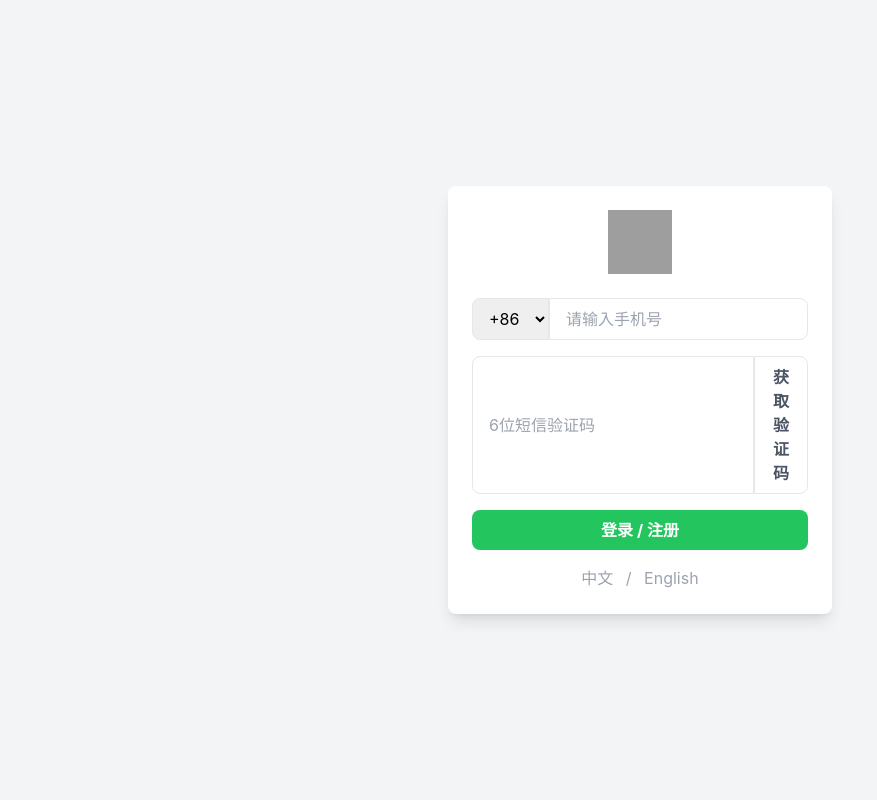
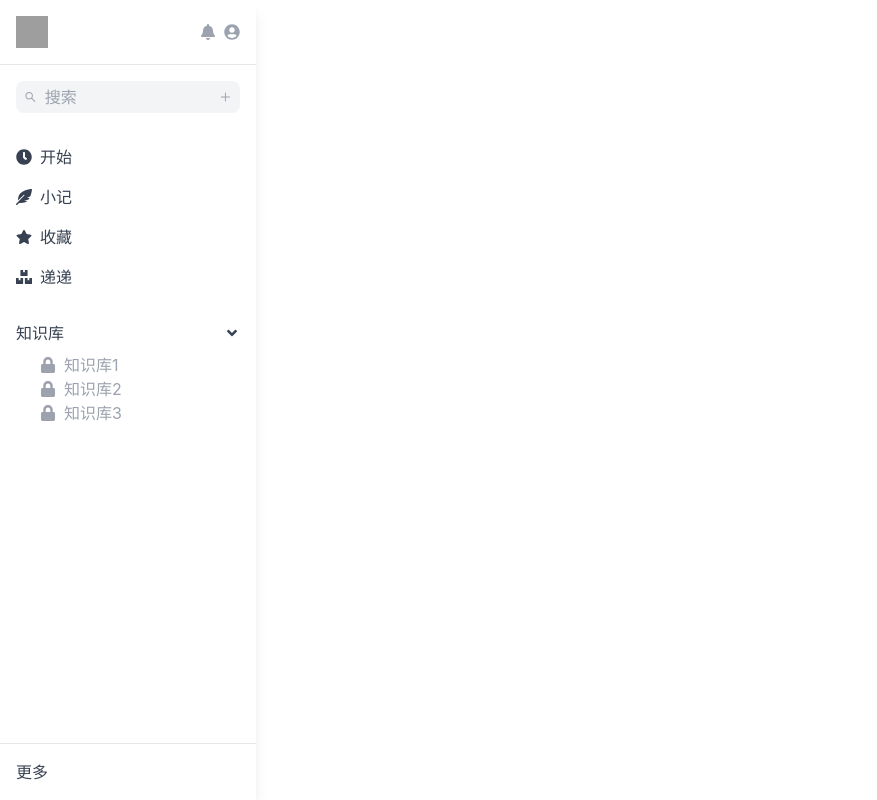
Before and after one commit to wind-tunnel-doc/doc-frontend, a React (Create React App) app: page /home in a window 1280 px wide. Shown: the whole page, without its empty margins (0-877 px from the left). Built offline with nearby package versions, Linux system fonts and the light colour scheme; grey boxes are pictures that could not be loaded.

Commit message:
添加主页侧边栏

```diff
--- a/package.json
+++ b/package.json
@@ -8,6 +8,8 @@
     "@testing-library/user-event": "^13.5.0",
     "react": "^18.3.1",
     "react-dom": "^18.3.1",
+    "react-icons": "^5.3.0",
+    "react-router-dom": "^6.26.2",
     "react-scripts": "5.0.1",
     "web-vitals": "^2.1.4"
   },
--- a/src/App.js
+++ b/src/App.js
@@ -1,9 +1,17 @@
 import React from 'react';
+import { BrowserRouter as Router, Route, Routes } from 'react-router-dom';
 import LoginPage from './component/LoginPage';
-const App = () => {
+import HomePage from './component/HomePage';
+
+function App() {
   return (
-    <LoginPage/>
+    <Router>
+      <Routes>
+        <Route path="/" element={<LoginPage/>} />
+        <Route path="/home" element={<HomePage/>} />
+      </Routes>
+    </Router>
   );
-};
+}
 
 export default App;
--- /dev/null
+++ b/src/component/HomePage.jsx
@@ -0,0 +1,12 @@
+import React from 'react';
+import Sidebar from './SideBar';
+
+function HomePage() {
+  return (
+    <div>
+      <Sidebar></Sidebar>
+    </div>
+  );
+}
+
+export default HomePage;
--- a/src/component/LoginPage.jsx
+++ b/src/component/LoginPage.jsx
@@ -1,8 +1,9 @@
 import React, { useState } from 'react';
-
+import { useNavigate } from 'react-router-dom';
 function LoginPage() {
   const [phone, setPhone] = useState('');
   const [code, setCode] = useState('');
+  const navigate = useNavigate();
 
   const handlePhoneChange = (e) => setPhone(e.target.value);
   const handleCodeChange = (e) => setCode(e.target.value);
@@ -11,6 +12,8 @@ function LoginPage() {
     e.preventDefault();
     // 在这里处理登录逻辑
     console.log('Phone:', phone, 'Code:', code);
+
+    navigate('/home');
   };
 
   return (
--- /dev/null
+++ b/src/component/SideBar.jsx
@@ -0,0 +1,89 @@
+import React from 'react';
+import {
+  FaFeatherAlt,
+  FaStar,
+  FaClock,
+  FaBoxes,
+  FaLock,
+  FaAngleDown,
+  FaBell,
+  FaUserCircle,
+} from 'react-icons/fa';
+import { AiOutlinePlus, AiOutlineSearch } from 'react-icons/ai';
+const knowledgeBases = ['知识库1', '知识库2', '知识库3'];
+function Sidebar() {
+  return (
+    <div className="h-screen w-64 bg-white shadow-lg flex flex-col justify-between">
+      {/* Top Section */}
+      <div>
+        {/* Logo and Profile */}
+        <div className="flex items-center justify-between p-4 border-b">
+          <img src="/logo.png" alt="Logo" className="w-8 h-8" />
+          <div className="flex items-center space-x-2">
+            <FaBell className="text-gray-400" />
+            <FaUserCircle className="text-gray-400" />
+          </div>
+        </div>
+
+        {/* Search Bar */}
+        <div className="p-4">
+          <div className="flex items-center bg-gray-100 rounded-lg">
+            <AiOutlineSearch className="text-gray-400 ml-2" />
+            <input
+              type="text"
+              placeholder="搜索"
+              className="bg-transparent px-2 py-1 w-full outline-none"
+            />
+            <AiOutlinePlus className="text-gray-400 mr-2" />
+          </div>
+        </div>
+
+        {/* Menu Items */}
+        <div className="p-4 space-y-4">
+          <div className="flex items-center space-x-2 text-gray-700 hover:bg-gray-100">
+            <FaClock />
+            <span>开始</span>
+          </div>
+          <div className="flex items-center space-x-2 text-gray-700">
+            <FaFeatherAlt />
+            <span>小记</span>
+          </div>
+          <div className="flex items-center space-x-2 text-gray-700">
+            <FaStar />
+            <span>收藏</span>
+          </div>
+          <div className="flex items-center space-x-2 text-gray-700">
+            <FaBoxes />
+            <span>递递</span>
+          </div>
+        </div>
+
+        {/* Knowledge Base */}
+        <div className="p-4">
+          <div className="flex items-center justify-between text-gray-700">
+            <span>知识库</span>
+            <FaAngleDown />
+          </div>
+          <div className="ml-6 mt-2">
+            {knowledgeBases &&
+              knowledgeBases.map((item, index) => (
+                <div key={index} className="flex items-center space-x-2 text-gray-400">
+                  <FaLock />
+                  <span>{item}</span>
+                </div>
+              ))}
+          </div>
+        </div>
+      </div>
+
+      {/* More Section (fixed at the bottom) */}
+      <div className="p-4 border-t">
+        <div className="flex items-center space-x-2 text-gray-700">
+          <span>更多</span>
+        </div>
+      </div>
+    </div>
+  );
+}
+
+export default Sidebar;
```
Also changed, not shown: 1 other file (tests, documents, lock files or other folders).
